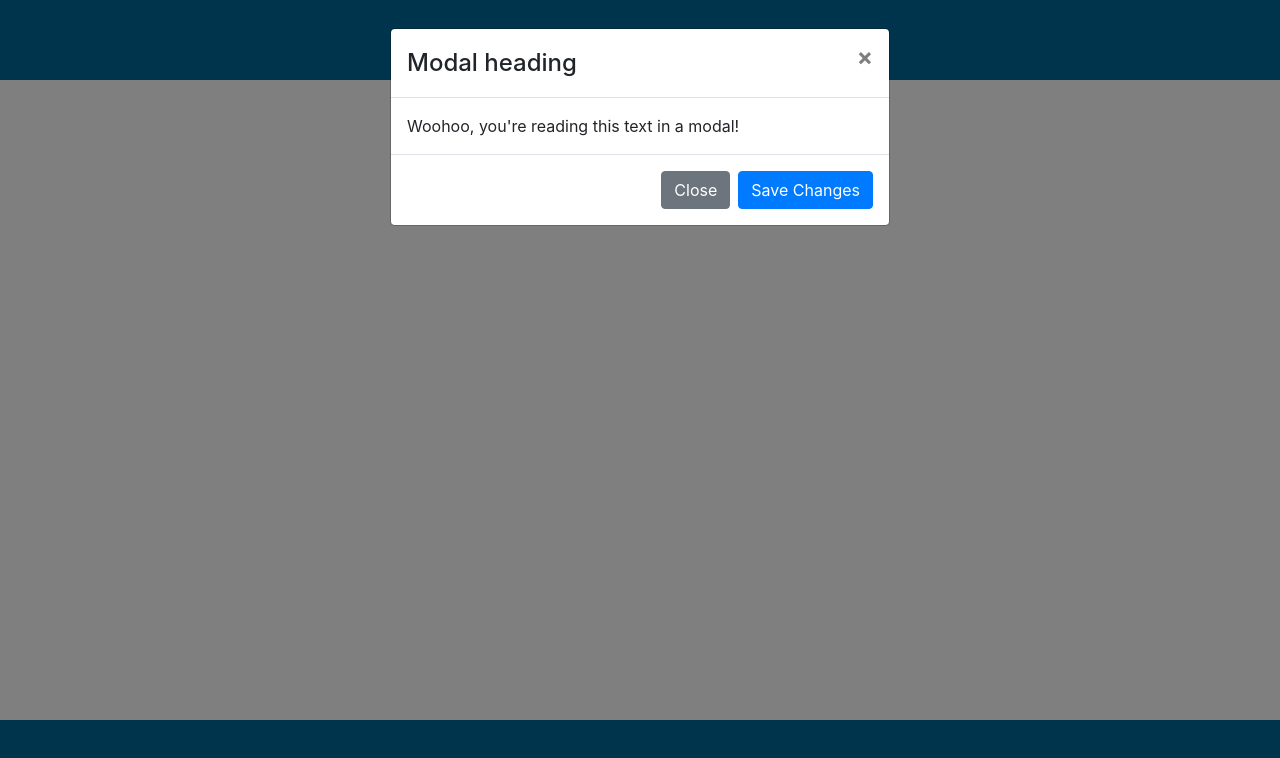
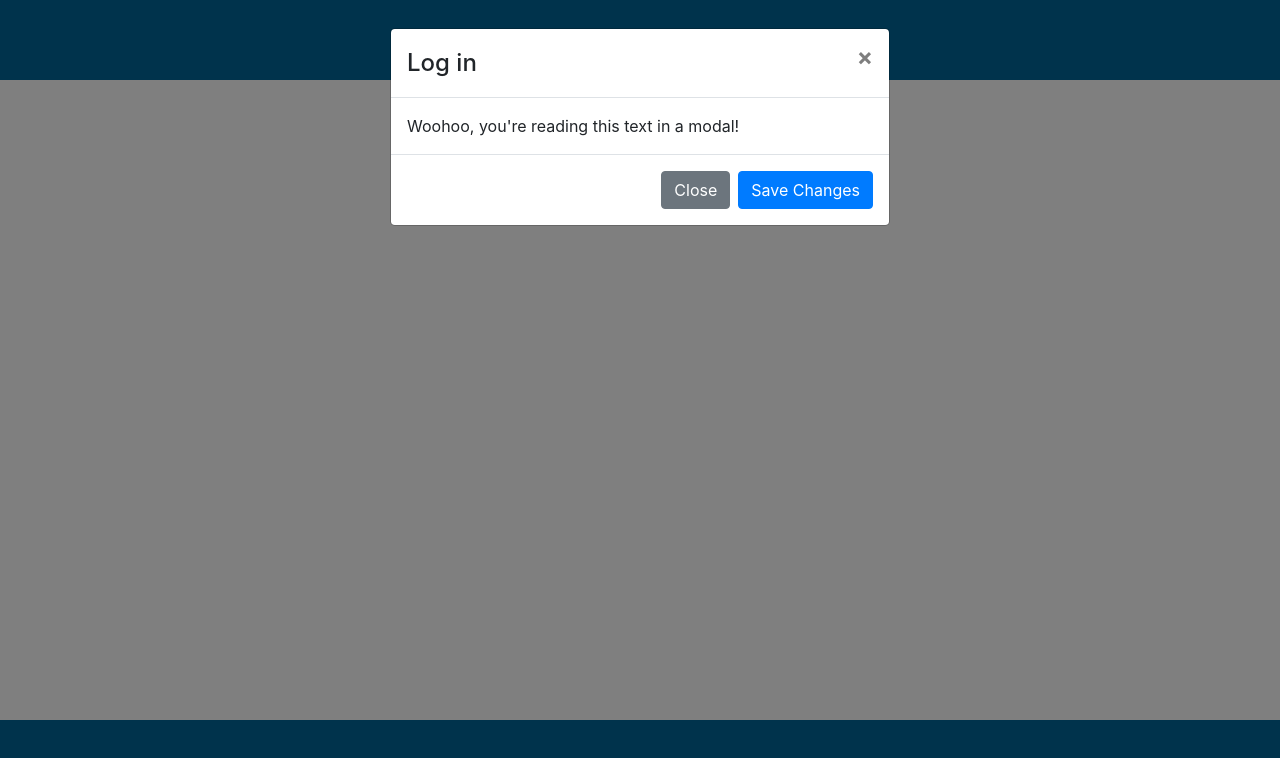
Before and after one commit to zipit145/incplan, a React (Create React App) app: page / in a window 1280 px wide. Both pictures are taken after a click on the button "Login". Shown: the top 758 px of the page. Built offline with nearby package versions, Linux system fonts and the light colour scheme.

Commit message:
modal functions and data labeling and clean up, both sign up and login are working correctly now

```diff
--- a/src/App.js
+++ b/src/App.js
@@ -19,28 +19,44 @@ class App extends Component {
   constructor(props, context) {
     super(props, context);
 
-    this.handleShow = this.handleShow.bind(this);
-    this.handleClose = this.handleClose.bind(this);
+    this.handleLogInShow = this.handleLogInShow.bind(this);
+    this.handleSignUpShow = this.handleSignUpShow.bind(this);
+    this.handleLogInClose = this.handleLogInClose.bind(this);
+    this.handleSignUpClose = this.handleSignUpClose.bind(this);
 
     this.state = {
-      show: false,
-      test:"test"
+      logInShow: false,
+      signUpShow: false,
     };
   }
 
-  handleClose() {
-    this.setState({ show: false });
+  handleLogInClose() {
+    this.setState({ logInShow: false });
+  }
+  handleSignUpClose() {
+    this.setState({ signUpShow: false });
   }
 
-  handleShow() {
-    this.setState({ show: true });
+  handleSignUpShow() {
+    this.setState({ signUpShow: true });
+  }
+  handleLogInShow() {
+    this.setState({ logInShow: true });
   }
   render() {
     return (
       <div className="App">
             <Router>
               <Header />
-              <Route exact path="/" render={(props) => <Home test ={this.state.test} show={this.state.show} handleClose={this.handleClose} handleShow={this.handleShow}/>} />
+              <Route exact path="/" render={
+                (props) => <Home
+                  logInShow={this.state.logInShow}
+                  signUpShow={this.state.signUpShow}
+                  handleLogInClose={this.handleLogInClose}
+                  handleLogInShow={this.handleLogInShow}
+                  handleSignUpClose={this.handleSignUpClose}
+                  handleSignUpShow={this.handleSignUpShow}/>
+              } />
               <Route path='/client' render={
                 <ClientHome handleClose={this.handleClose} handleOpen={this.handleOpen}/>
               }/>
--- a/src/component/Home.js
+++ b/src/component/Home.js
@@ -6,25 +6,38 @@ const Home = (props) => {
   return (
     <>
       <div className="homePageButtons">
-      <Button variant="primary" onClick={props.handleShow}>
+        <Button variant="primary" onClick={props.handleLogInShow}>
         Login
         </Button>
-      <Button variant="primary" onClick={props.handleShow}>
+        <Button variant="primary" onClick={props.handleSignUpShow}>
         Sign Up
         </Button>
       </div>
-
-
-      <Modal show={props.show} onHide={props.handleClose}>
+      <Modal show={props.signUpShow} onHide={props.handleSignUpClose}>
         <Modal.Header closeButton>
-          <Modal.Title>Modal heading</Modal.Title>
+          <Modal.Title>Sign Up</Modal.Title>
         </Modal.Header>
         <Modal.Body>Woohoo, you're reading this text in a modal!</Modal.Body>
         <Modal.Footer>
-          <Button variant="secondary" onClick={props.handleClose}>
+          <Button variant="secondary" onClick={props.handleSignUpClose}>
             Close
           </Button>
-          <Button variant="primary" onClick={props.handleClose}>
+          <Button variant="primary" onClick={props.handleSignUpClose}>
+            Save Changes
+          </Button>
+        </Modal.Footer>
+      </Modal>
+
+      <Modal show={props.logInShow} onHide={props.handleLogInClose}>
+        <Modal.Header closeButton>
+          <Modal.Title>Log in</Modal.Title>
+        </Modal.Header>
+        <Modal.Body>Woohoo, you're reading this text in a modal!</Modal.Body>
+        <Modal.Footer>
+          <Button variant="secondary" onClick={props.handleLogInClose}>
+            Close
+          </Button>
+          <Button variant="primary" onClick={props.handleLogInClose}>
             Save Changes
           </Button>
         </Modal.Footer>
```
Lines whose indentation alone changed are shown as unchanged.
